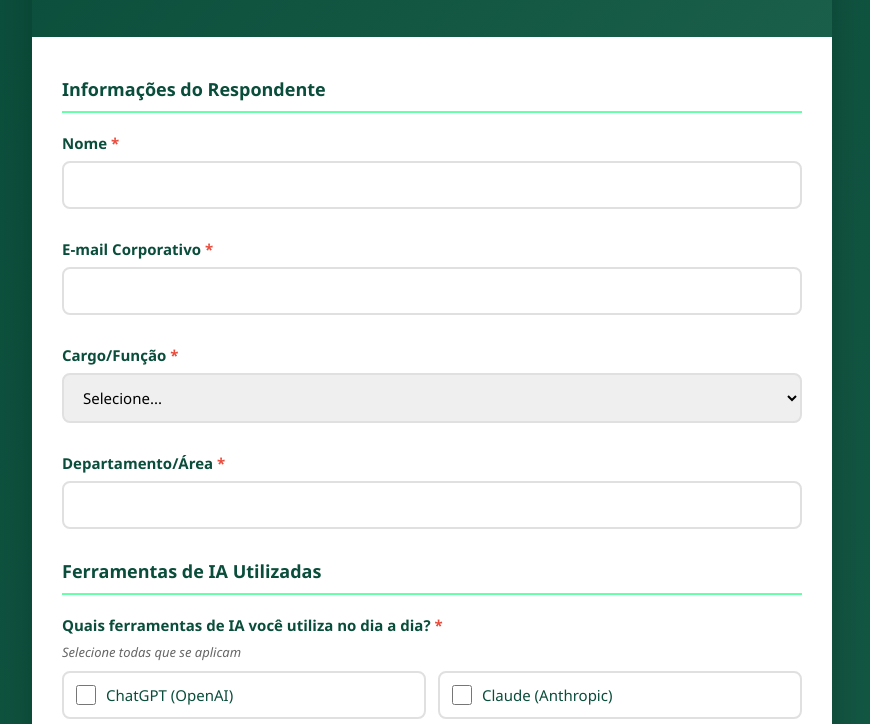
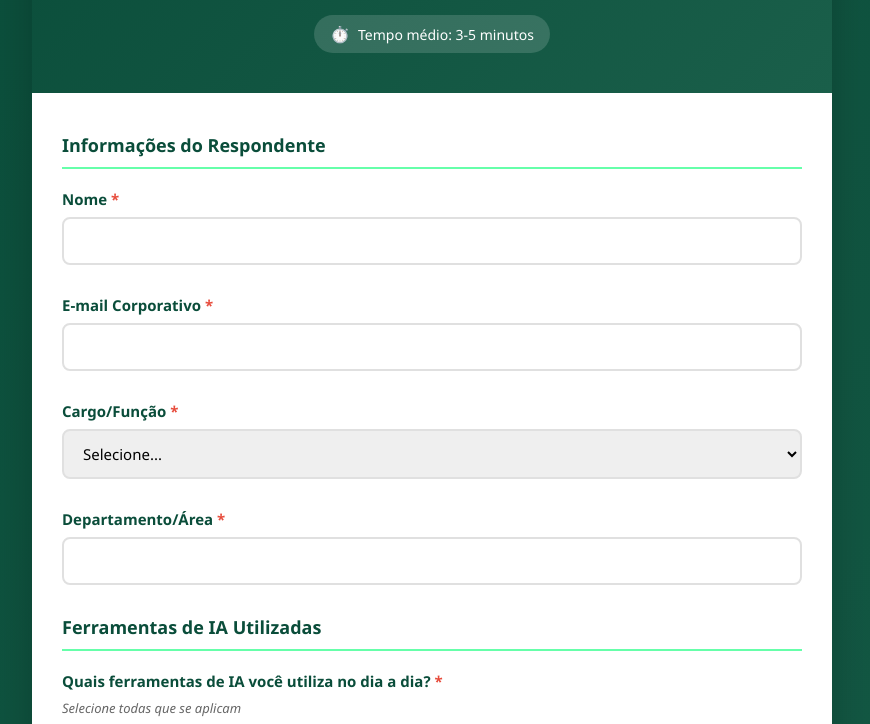
Before and after one commit to IDMDIAGONALVICTA/PesquisaUsoIA, a plain HTML site: page index.html in a window 1280 px wide. Shown: the part 165-889 px from the top of the page, without its empty margins (208-1078 px from the left). Drawn offline with Linux system fonts and the light colour scheme.

Commit message:
Update index.html

```diff
--- a/index.html
+++ b/index.html
@@ -49,6 +49,23 @@
         .header p {
             font-size: 16px;
             opacity: 0.9;
+            margin-bottom: 8px;
+        }
+
+        .time-estimate {
+            display: inline-flex;
+            align-items: center;
+            gap: 8px;
+            background: rgba(255, 255, 255, 0.15);
+            padding: 8px 16px;
+            border-radius: 20px;
+            font-size: 14px;
+            margin-top: 10px;
+        }
+
+        .time-estimate::before {
+            content: "⏱️";
+            font-size: 16px;
         }
 
         .form-content {
@@ -276,6 +293,7 @@
             <div class="company">GRUPO DIAGONAL</div>
             <h1>📊 Pesquisa: Uso de Inteligência Artificial</h1>
             <p>Mapeamento de ferramentas de IA utilizadas na empresa</p>
+            <div class="time-estimate">Tempo médio: 3-5 minutos</div>
         </div>
 
         <form class="form-content" id="iaForm">
```
